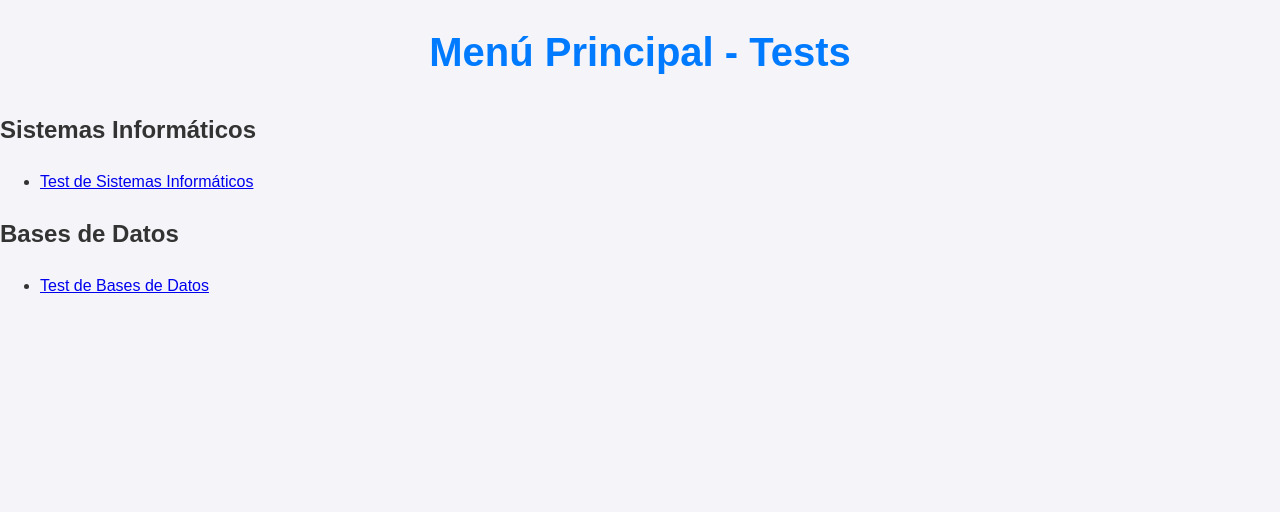
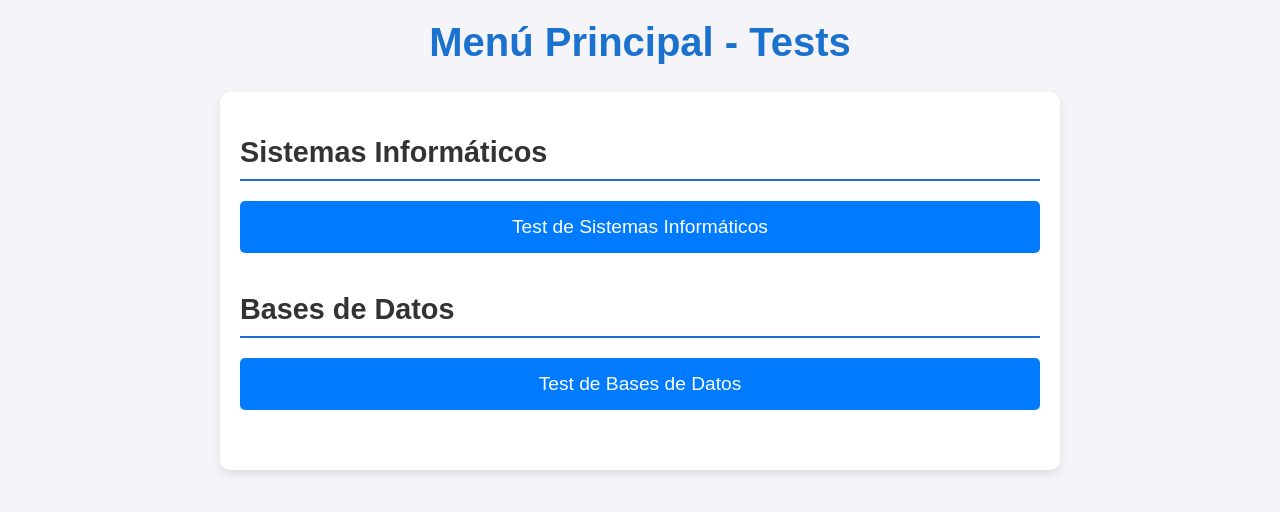
Before and after one commit to Pablo2vbng/Tests, a plain HTML site: page index.html in a window 1280 px wide. Drawn offline with Linux system fonts and the light colour scheme.

Commit message:
Mejora en style

```diff
--- a/index.html
+++ b/index.html
@@ -4,7 +4,66 @@
     <meta charset="UTF-8">
     <meta name="viewport" content="width=device-width, initial-scale=1.0">
     <title>Menú Principal - Tests</title>
-    <link rel="stylesheet" href="style.css">
+    <style>
+        body {
+            font-family: Arial, sans-serif;
+            margin: 0;
+            padding: 0;
+            background-color: #f4f4f9;
+            color: #333;
+        }
+        h1 {
+            text-align: center;
+            margin-top: 20px;
+            font-size: 2.5em;
+            color: #1a71ce;
+        }
+        .menu {
+            max-width: 800px;
+            margin: 20px auto;
+            padding: 20px;
+            background-color: #fff;
+            border-radius: 10px;
+            box-shadow: 0 4px 10px rgba(0, 0, 0, 0.1);
+        }
+        .menu h2 {
+            font-size: 1.8em;
+            color: #333;
+            border-bottom: 2px solid #1a71ce;
+            padding-bottom: 10px;
+            margin-bottom: 20px;
+        }
+        .menu ul {
+            list-style-type: none;
+            padding: 0;
+        }
+        .menu ul li {
+            margin: 15px 0;
+        }
+        .menu ul li a {
+            display: block;
+            padding: 15px;
+            background-color: #007bff;
+            color: #fff;
+            text-decoration: none;
+            border-radius: 5px;
+            text-align: center;
+            font-size: 1.2em;
+            transition: background-color 0.3s ease, transform 0.2s ease;
+        }
+        .menu ul li a:hover {
+            background-color: #0056b3;
+            transform: translateY(-2px);
+        }
+        .menu ul li a:active {
+            transform: translateY(0);
+        }
+        .menu .section {
+            margin-bottom: 40px;
+        }
+    </style>
+
+
 </head>
 <body>
     <h1>Menú Principal - Tests</h1>
```
